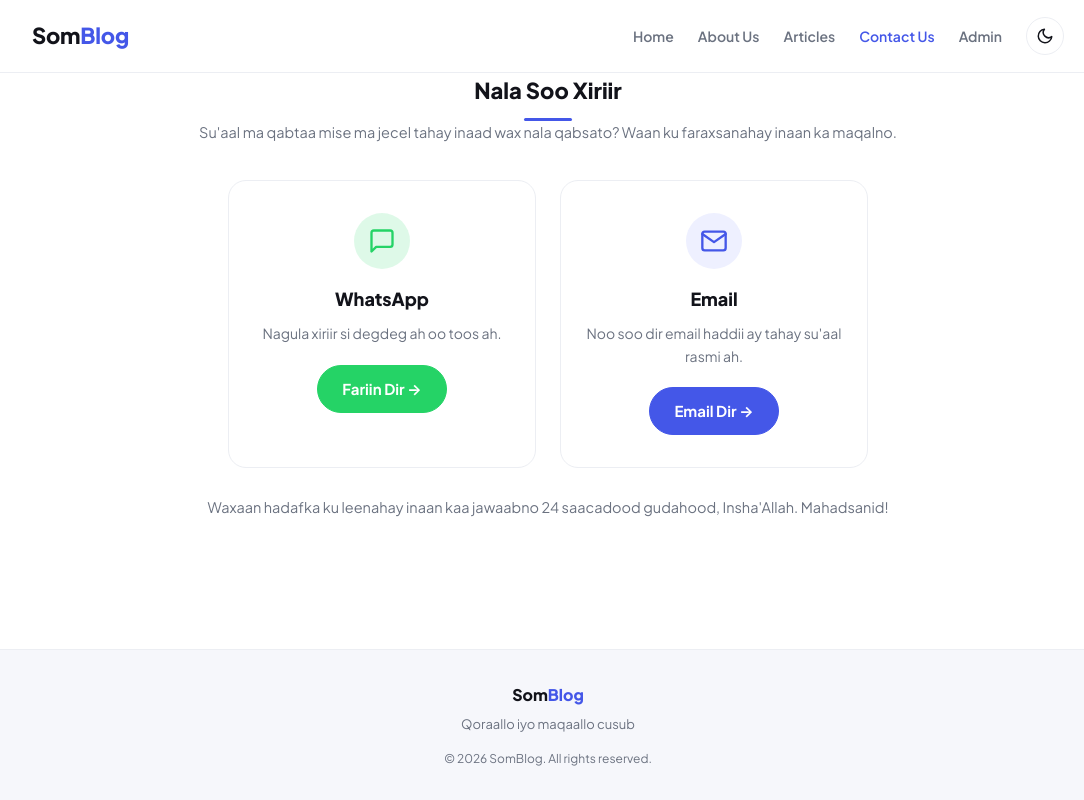
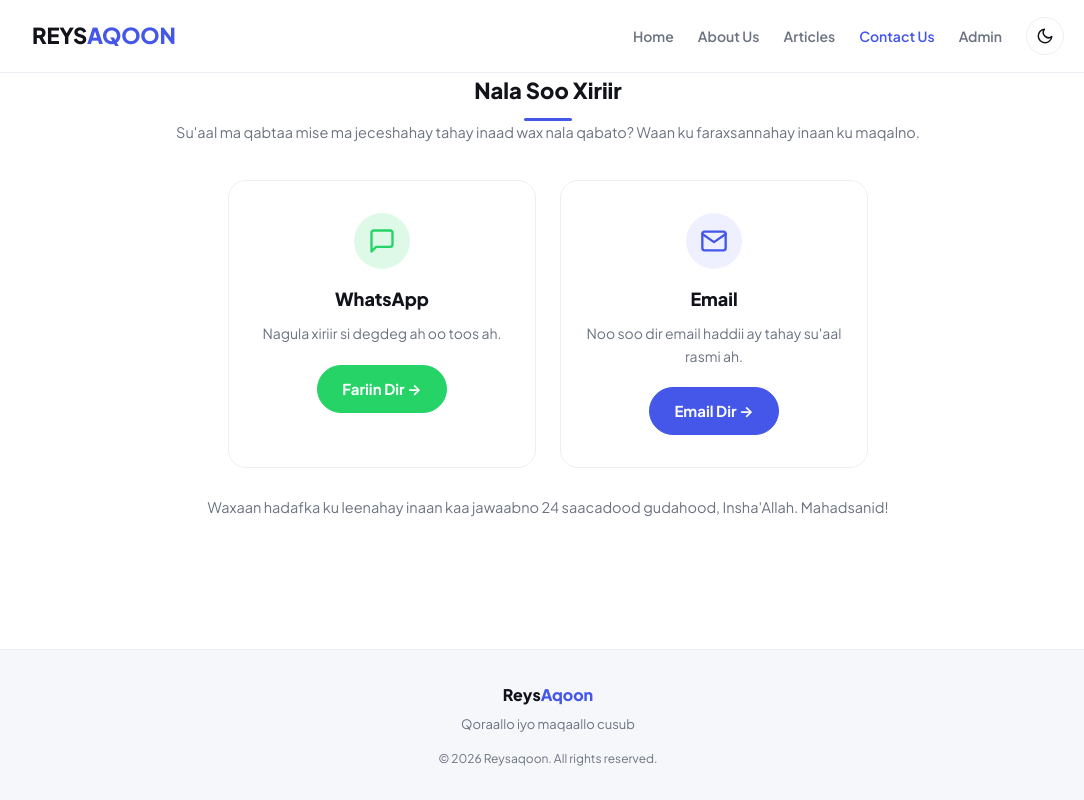
Before and after one commit to Nor2522/somblog, a website: page contact-us.html in a window 1280 px wide. Shown: the whole page, without its empty margins (92-1176 px from the left). Drawn offline with Linux system fonts and the light colour scheme.

Commit message:
Update branding and contact information in HTML

```diff
--- a/contact-us.html
+++ b/contact-us.html
@@ -11,7 +11,7 @@
     })();
   </script>
   <meta name="viewport" content="width=device-width, initial-scale=1.0" />
-  <title>Nala Soo Xiriir - SomBlog</title>
+  <title>Nala Soo Xiriir - REYSAQOON</title>
   <link rel="preconnect" href="https://fonts.googleapis.com" />
   <link rel="preconnect" href="https://fonts.gstatic.com" crossorigin />
   <link href="https://fonts.googleapis.com/css2?family=Plus+Jakarta+Sans:wght@400;500;600;700;800&display=swap" rel="stylesheet" />
@@ -20,7 +20,7 @@
 <body>
   <header class="site-header">
     <div class="wrap">
-      <a href="index.html" class="wordmark">Som<span>Blog</span></a>
+      <a href="index.html" class="wordmark">REYS<span>AQOON</span></a>
       <nav class="site-nav">
         <button class="nav-toggle" id="nav-toggle" type="button" aria-label="Menu" aria-expanded="false">
           <svg viewBox="0 0 24 24" width="20" height="20" fill="none" stroke="currentColor" stroke-width="2" stroke-linecap="round"><path d="M3 6h18M3 12h18M3 18h18"/></svg>
@@ -41,7 +41,7 @@
     <div class="section-heading">
       <h2>Nala Soo Xiriir</h2>
       <div class="rule"></div>
-      <p class="static-lede-sub">Su'aal ma qabtaa mise ma jecel tahay inaad wax nala qabsato? Waan ku faraxsanahay inaan ka maqalno.</p>
+      <p class="static-lede-sub">Su'aal ma qabtaa mise ma jeceshahay tahay inaad wax nala qabato? Waan ku faraxsannahay inaan ku maqalno.</p>
     </div>
 
     <div class="contact-grid">
@@ -51,7 +51,7 @@
         </div>
         <h3>WhatsApp</h3>
         <p>Nagula xiriir si degdeg ah oo toos ah.</p>
-        <a class="btn contact-btn-whatsapp" href="https://wa.me/000000000" target="_blank" rel="noopener">Fariin Dir &rarr;</a>
+        <a class="btn contact-btn-whatsapp" href="https://wa.me/252614008340" target="_blank" rel="noopener">Fariin Dir &rarr;</a>
       </div>
       <div class="contact-card contact-email">
         <div class="contact-icon">
@@ -70,9 +70,9 @@
 
   <footer class="site-footer">
     <div class="wrap">
-      <div class="foot-brand">Som<span>Blog</span></div>
+      <div class="foot-brand">Reys<span>Aqoon</span></div>
       <div class="foot-tagline">Qoraallo iyo maqaallo cusub</div>
-      <div class="foot-copyright">&copy; 2026 SomBlog. All rights reserved.</div>
+      <div class="foot-copyright">&copy; 2026 Reysaqoon. All rights reserved.</div>
     </div>
   </footer>
 
```
